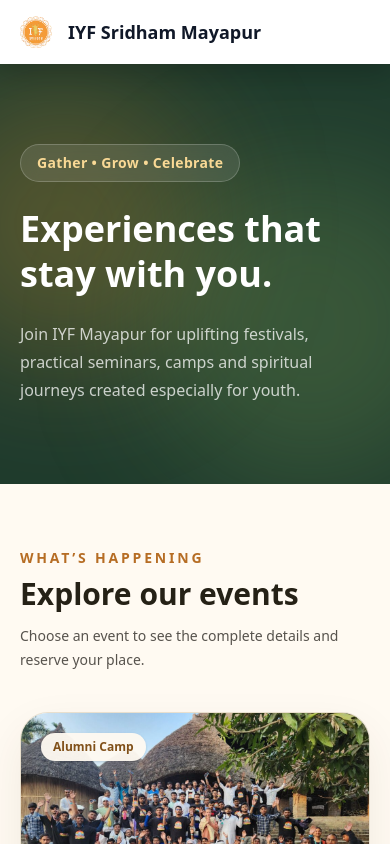
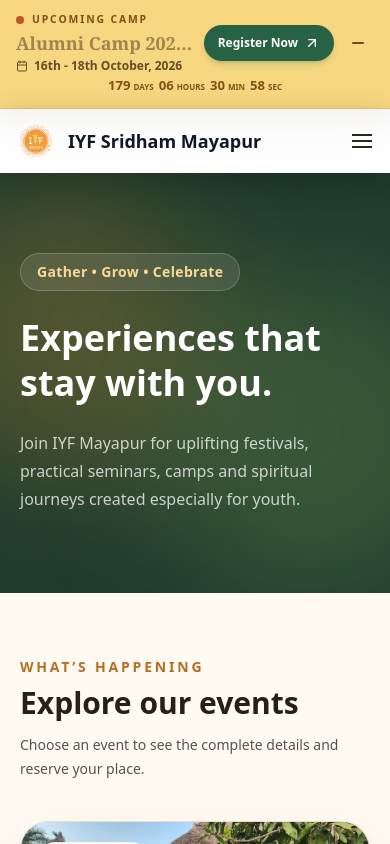
Before and after one commit to abbisk/iyfmayapur, a React (Vite) app: page /events in a window 390 px wide. Shown: the top 844 px of the page. Built offline with nearby package versions, Linux system fonts and the light colour scheme; the HTML template or start-up script is replaced by a standard one.

Commit message:
added banner for updates

```diff
--- a/src/App.jsx
+++ b/src/App.jsx
@@ -9,12 +9,16 @@
 import Footer from './components/Footer.jsx'
 import Gallery from "./pages/Gallery.jsx"
 import EventDetails from './pages/EventDetails.jsx'
+import Banner from './updates/Banner.jsx'
+
 
 function App() {
   return (
     <>
+      <Banner />
       <Navbar />
-      <main className="pt-16">
+
+      <main style={{ paddingTop: 'calc(4rem + var(--camp-banner-height, 0px))' }}>
         <Routes>
           <Route path="/" element={<Home />} />
           <Route path="/sp" element={<Sp />} />
--- a/src/components/Navbar.jsx
+++ b/src/components/Navbar.jsx
@@ -50,7 +50,8 @@
 
   return (
     <nav
-      className={`fixed top-0 left-0 w-full h-16 z-50 px-3 sm:px-7 flex items-center justify-between transition-all duration-300 ${navStyle}`}
+      style={{ top: 'var(--camp-banner-height, 0px)' }}
+      className={`fixed left-0 w-full h-16 z-50 px-3 sm:px-7 flex items-center justify-between transition-all duration-300 ${navStyle}`}
     >
       {/* Logo */}
       <h1
@@ -66,17 +67,20 @@
 
       {/* Hamburger */}
       <button
-        className="sm:hidden flex flex-col justify-center items-center h-10 w-10 focus:outline-none"
+        type="button"
+        aria-label={menuOpen ? 'Close navigation menu' : 'Open navigation menu'}
+        aria-expanded={menuOpen}
+        className="camp-mobile-menu-button sm:hidden flex h-8 w-8 flex-col items-center justify-center rounded-full border focus:outline-none"
         onClick={() => setMenuOpen((open) => !open)}
       >
         <span
-          className={`block w-7 h-0.5 mb-1.5 transition-all duration-300 ${textColor} ${menuOpen ? 'rotate-45 translate-y-2' : ''}`}
+          className={`block w-5 h-0.5 mb-1 transition-all duration-300 ${textColor} ${menuOpen ? 'rotate-45 translate-y-1.5' : ''}`}
         ></span>
         <span
-          className={`block w-7 h-0.5 mb-1.5 transition-all duration-300 ${textColor} ${menuOpen ? 'opacity-0' : ''}`}
+          className={`block w-5 h-0.5 mb-1 transition-all duration-300 ${textColor} ${menuOpen ? 'opacity-0' : ''}`}
         ></span>
         <span
-          className={`block w-7 h-0.5 transition-all duration-300 ${textColor} ${menuOpen ? '-rotate-45 -translate-y-2' : ''}`}
+          className={`block w-5 h-0.5 transition-all duration-300 ${textColor} ${menuOpen ? '-rotate-45 -translate-y-1.5' : ''}`}
         ></span>
       </button>
 
@@ -101,7 +105,7 @@
 
       {/* Mobile Menu */}
       <div
-        className={`sm:hidden fixed top-16 left-0 w-full h-[calc(100vh-4rem)] backdrop-blur-xl flex flex-col items-center justify-center transition-all duration-300 ${
+        className={`sm:hidden absolute top-16 left-0 w-full h-[calc(100vh-4rem)] backdrop-blur-xl flex flex-col items-center justify-center transition-all duration-300 ${
           menuOpen
             ? 'opacity-100 pointer-events-auto bg-black/40'
             : 'opacity-0 pointer-events-none'
--- a/src/data/events.js
+++ b/src/data/events.js
@@ -1,12 +1,15 @@
 export const events = [
   {
     slug: 'alumni-camp-jagannath-puri-2026',
-    title: 'Alumni Camp 2026 — Jagannath Puri',
+    title: 'Alumni Camp 2026 - Jagannath Puri',
     category: 'Alumni Camp',
     image: '/home.jpg',
-    date: '2026 • Dates to be confirmed',
-    location: 'Jagannath Puri, Odisha',
-    duration: 'Multi-day camp',
+    date: '16th - 18th October, 2026',
+    location: 'Sri Jagannath Puri Dham',
+    duration: '3-day camp',
+    contribution: 'INR 3,000',
+    registrationDeadline: '15th August, 2026',
+    registrationUrl: 'https://forms.gle/QrUbeqGZJePr3SZR6',
     registrationForm: {
       url: 'https://docs.google.com/forms/d/e/1FAIpQLSfEOZLmBt0DYKxdLKYOxTkCwIa3qUF1jc_b8cwtRXpSq5Kz5g/viewform',
       eyebrow: 'Camp response',
@@ -20,9 +23,9 @@
         { label: 'Date', entry: 'entry.152846947', type: 'date', required: true },
       ],
     },
-    summary: 'Reconnect with the alumni community through harinam, spiritual association and a memorable camp in sacred Jagannath Puri.',
-    description: 'Created for our alumni community, this camp is an opportunity to reconnect, deepen our spiritual practice and experience the sacred atmosphere of Sri Purushottam Kshetra together.',
-    highlights: ['Harinam sankirtan and japa', 'Guided visits to sacred places', 'Alumni association and shared memories'],
+    summary: 'Reconnect with old friends, rejuvenate your Krishna consciousness and deepen your spiritual life in the association of devotees at Jagannath Puri Dham.',
+    description: 'By the mercy of Sri Sri Guru and Gauranga, IYF Mayapur invites all alumni to a special 3-day camp at the sacred abode of Lord Jagannath, Sri Purushottama Kshetra. Come together for spiritual association, heartfelt memories and joyful devotional experiences in the holy dham.',
+    highlights: ['Mahat sanga with HG Sarva Drik prabhuji', 'Holy dham parikrama', 'Soul-enriching kirtans', 'Bhagavad-gita and Srimad-Bhagavatam discussions', 'Heartfelt alumni association', 'Krishna prasadam, fun and devotional memories'],
   },
   {
     slug: 'anubhava-youth-festival',
--- a/src/index.css
+++ b/src/index.css
@@ -1,4 +1,81 @@
 @import "tailwindcss";
+
+.camp-banner {
+  border-color: #e7c77f;
+  background: #f7d77f;
+  transition: background-color 400ms ease, border-color 400ms ease, box-shadow 400ms ease;
+}
+
+.camp-banner--scrolled {
+  border-color: #e7c77f;
+  color: #342313;
+  background: #f7d77f;
+  box-shadow: 0 8px 30px rgba(0, 0, 0, 0.2);
+}
+
+.camp-banner__shine {
+  position: absolute;
+  inset: 0 auto 0 -35%;
+  width: 25%;
+  pointer-events: none;
+  background: linear-gradient(105deg, transparent, rgba(255, 255, 255, 0.28), transparent);
+  transform: skewX(-18deg);
+  animation: camp-banner-shine 5.5s ease-in-out infinite;
+}
+
+.camp-banner__cta { animation: camp-banner-cta 700ms cubic-bezier(.2, .8, .2, 1) both; }
+.camp-banner__title { animation: camp-banner-title-blink 2.4s ease-in-out infinite; }
+.camp-mobile-menu-button {
+  border-color: transparent;
+  color: #2d241d;
+  background: transparent;
+  box-shadow: none;
+  backdrop-filter: none;
+}
+.camp-mobile-menu-button span { background-color: #2d241d; }
+.camp-mobile-menu-button:hover { background: transparent; }
+.camp-banner__content { grid-template-columns: minmax(0, 1fr) auto minmax(auto, 1fr); }
+.camp-banner__content > :last-child { justify-self: end; }
+.camp-banner__timer { color: #805019; font-variant-numeric: tabular-nums; }
+.camp-banner__timer span { display: inline-flex; align-items: baseline; gap: 3px; }
+.camp-banner__timer strong { font-size: 1.05rem; }
+.camp-banner__timer small { font-size: .62rem; font-weight: 800; text-transform: uppercase; }
+.camp-banner--scrolled .text-\[\#805019\] { color: #805019; }
+.camp-banner--scrolled .text-\[\#684b27\] { color: #684b27; }
+
+@keyframes camp-banner-shine {
+  0%, 45% { transform: translateX(0) skewX(-18deg); opacity: 0; }
+  58% { opacity: 1; }
+  75%, 100% { transform: translateX(560%) skewX(-18deg); opacity: 0; }
+}
+
+@keyframes camp-banner-cta {
+  from { opacity: 0; transform: translateX(10px); }
+  to { opacity: 1; transform: translateX(0); }
+}
+
+@keyframes camp-banner-title-blink {
+  0%, 100% { opacity: 1; }
+  50% { opacity: .42; }
+}
+
+@media (prefers-reduced-motion: reduce) {
+  .camp-banner,
+  .camp-banner__shine,
+  .camp-banner__cta,
+  .camp-banner__title { animation: none; transition: none; }
+}
+
+@media (max-width: 640px) {
+  .camp-banner__content { grid-template-columns: minmax(0, 1fr) auto; gap: 2px 8px; }
+  .camp-banner__info { grid-column: 1; grid-row: 1; padding-right: 0; }
+  .camp-banner__actions { grid-column: 2; grid-row: 1; }
+  .camp-banner__timer { position: static; grid-column: 1 / -1; grid-row: 2; justify-self: center; transform: none; }
+  .camp-banner__timer strong { font-size: .82rem; }
+  .camp-banner__timer small { font-size: .5rem; }
+  .camp-banner__timer { gap: 5px; }
+  .camp-banner__content--minimized { grid-template-columns: minmax(0, 1fr) auto; }
+}
 
 .home-page {
   overflow: hidden;
--- /dev/null
+++ b/src/updates/Banner.jsx
@@ -0,0 +1,112 @@
+import { useEffect, useRef, useState } from 'react'
+import { Link } from 'react-router-dom'
+import { FiArrowUpRight, FiCalendar, FiClock, FiMapPin, FiMinus, FiPlus } from 'react-icons/fi'
+import { events } from '../data/events.js'
+
+const upcomingCamp = events.find((event) => event.category.toLowerCase().includes('camp'))
+const campStartTime = new Date('2026-10-16T00:00:00+05:30').getTime()
+
+function getTimeLeft() {
+  const difference = Math.max(campStartTime - Date.now(), 0)
+
+  return {
+    days: Math.floor(difference / 86400000),
+    hours: Math.floor((difference / 3600000) % 24),
+    minutes: Math.floor((difference / 60000) % 60),
+    seconds: Math.floor((difference / 1000) % 60),
+  }
+}
+export default function Banner() {
+  const bannerRef = useRef(null)
+  const [isScrolled, setIsScrolled] = useState(false)
+  const [isMinimized, setIsMinimized] = useState(false)
+  const [timeLeft, setTimeLeft] = useState(getTimeLeft)
+
+  useEffect(() => {
+    const handleScroll = () => setIsScrolled(window.scrollY > 24)
+
+    handleScroll()
+    window.addEventListener('scroll', handleScroll)
+    return () => window.removeEventListener('scroll', handleScroll)
+  }, [])
+
+  useEffect(() => {
+    const timer = window.setInterval(() => setTimeLeft(getTimeLeft()), 1000)
+    return () => window.clearInterval(timer)
+  }, [])
+
+  useEffect(() => {
+    const banner = bannerRef.current
+    if (!banner) return undefined
+
+    const updateBannerHeight = () => {
+      document.documentElement.style.setProperty('--camp-banner-height', `${banner.offsetHeight}px`)
+    }
+
+    updateBannerHeight()
+    const resizeObserver = new ResizeObserver(updateBannerHeight)
+    resizeObserver.observe(banner)
+
+    return () => {
+      resizeObserver.disconnect()
+      document.documentElement.style.removeProperty('--camp-banner-height')
+    }
+  }, [])
+
+  if (!upcomingCamp) return null
+
+  const toggleBanner = (event) => {
+    if (event.target.closest('a, button')) return
+    setIsMinimized((minimized) => !minimized)
+  }
+
+  return (
+    <aside ref={bannerRef} onClick={toggleBanner} className={`camp-banner fixed inset-x-0 top-0 z-40 cursor-pointer overflow-hidden border-b text-[#342313] shadow-[0_8px_24px_rgba(79,50,11,0.12)] ${isScrolled ? 'camp-banner--scrolled' : ''} ${isMinimized ? 'camp-banner--minimized' : ''}`}>
+      <span className="camp-banner__shine" aria-hidden="true" />
+      <div className={`camp-banner__content relative mx-auto grid max-w-7xl items-center gap-4 px-4 py-3 sm:px-7 sm:py-2.5 ${isMinimized ? 'camp-banner__content--minimized' : ''}`}>
+        <div className={`camp-banner__info min-w-0 ${isMinimized ? 'flex items-center gap-3' : ''}`}>
+          <p className="flex items-center gap-2 text-[0.65rem] font-extrabold uppercase tracking-[0.18em] text-[#805019]">
+            <span className="h-2 w-2 shrink-0 animate-pulse rounded-full bg-[#bd4d24]" />
+            Upcoming camp
+          </p>
+          <h2 className={`camp-banner__title ${isMinimized ? 'mt-0' : 'mt-1'} truncate font-serif text-lg font-bold leading-tight sm:text-xl`}>{upcomingCamp.title}</h2>
+          {!isMinimized && (
+            <div className="mt-1 flex flex-wrap gap-x-4 gap-y-1 text-xs font-semibold text-[#684b27] sm:text-sm">
+              <span className="flex items-center gap-1.5"><FiCalendar />{upcomingCamp.date}</span>
+              <span className="hidden items-center gap-1.5 sm:flex"><FiMapPin />{upcomingCamp.location}</span>
+            </div>
+          )}
+        </div>
+
+        <div className="camp-banner__timer flex items-center gap-2" aria-label="Time left until the camp">
+          <FiClock className="hidden text-lg sm:block" />
+          <span><strong>{timeLeft.days}</strong><small>days</small></span>
+          <span><strong>{String(timeLeft.hours).padStart(2, '0')}</strong><small>hours</small></span>
+          <span><strong>{String(timeLeft.minutes).padStart(2, '0')}</strong><small>min</small></span>
+          <span><strong>{String(timeLeft.seconds ?? 0).padStart(2, '0')}</strong><small>sec</small></span>
+        </div>
+
+        <div className="camp-banner__actions flex shrink-0 items-center gap-2">
+          {!isMinimized && (
+            <Link
+              to={`/events/${upcomingCamp.slug}`}
+              className="camp-banner__cta flex items-center gap-1.5 rounded-full bg-[#276244] px-3.5 py-2.5 text-xs font-extrabold text-white shadow-md shadow-[#276244]/20 transition hover:-translate-y-0.5 hover:bg-[#1d5037] focus:outline-none focus:ring-4 focus:ring-[#276244]/25 sm:px-5 sm:py-3 sm:text-sm"
+            >
+              <span>Register Now</span>
+              <FiArrowUpRight className="text-base" />
+            </Link>
+          )}
+          <button
+            type="button"
+            onClick={() => setIsMinimized((minimized) => !minimized)}
+            aria-label={isMinimized ? 'Expand upcoming camp banner' : 'Minimize upcoming camp banner'}
+            title={isMinimized ? 'Expand banner' : 'Minimize banner'}
+            className="camp-banner__close grid h-8 w-8 shrink-0 place-items-center rounded-full text-current transition hover:bg-black/10 focus:outline-none focus:ring-4 focus:ring-current/20"
+          >
+            {isMinimized ? <FiPlus className="text-lg" /> : <FiMinus className="text-lg" />}
+          </button>
+        </div>
+      </div>
+    </aside>
+  )
+}
```
Also changed, not shown: src/pages/EventDetails.jsx (+12 -0 lines).
